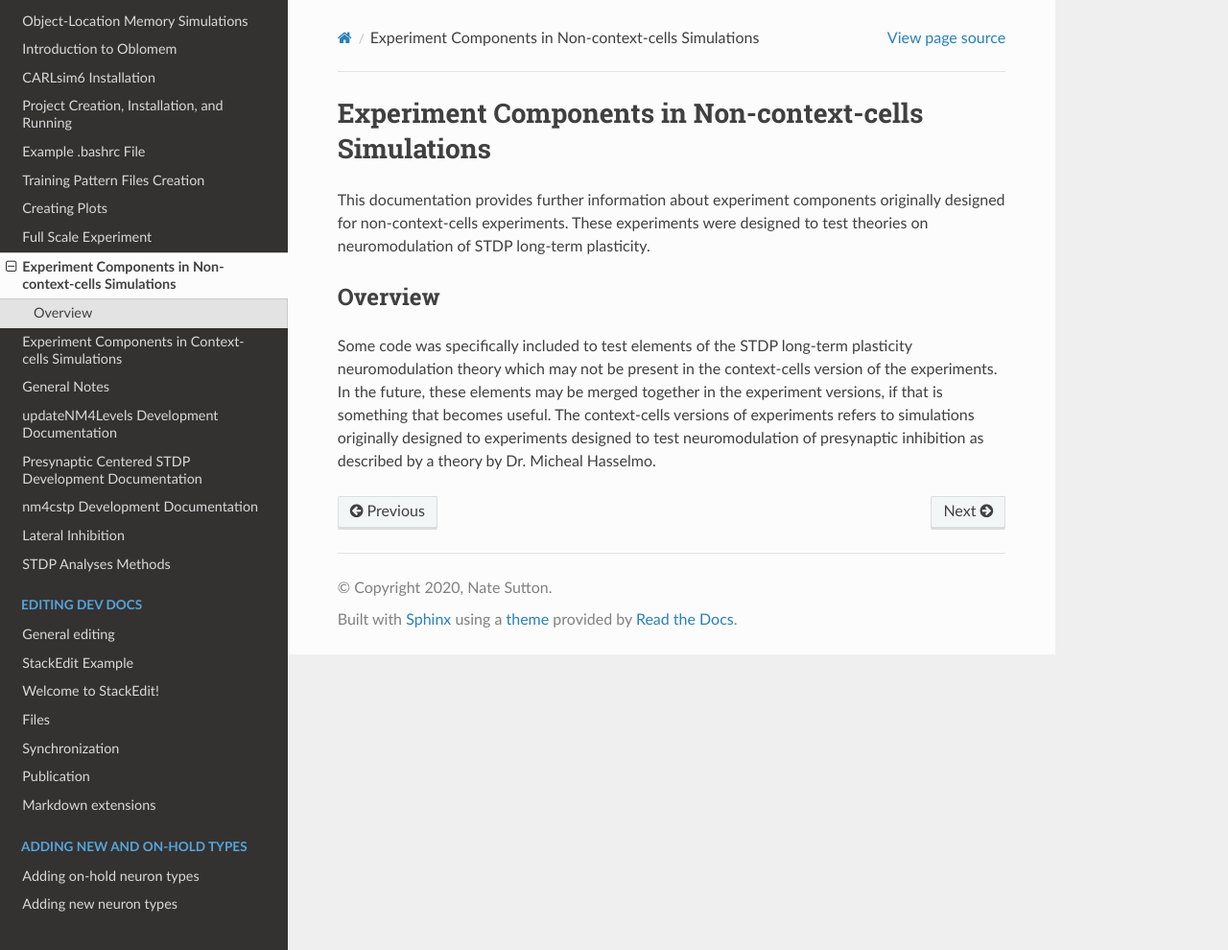
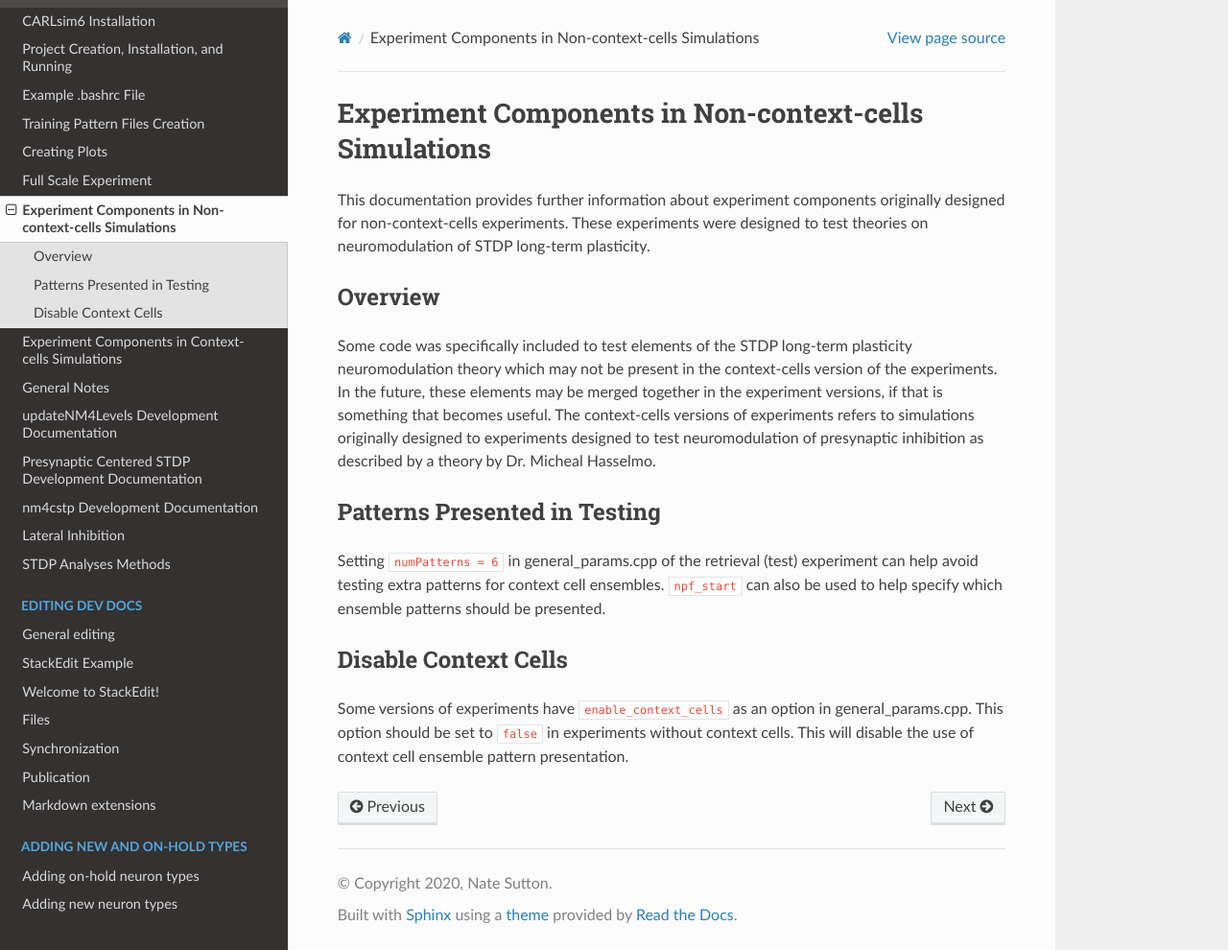
Before and after one commit to Hippocampome-Org/hco_dev_docs, a Sphinx documentation site: the page built from docs/oblomem/non-context-cells_exp.md, in a window 1280 px wide and 990 px high. Shown: the whole window at 96% size. Built offline with Sphinx 7.4.7 and the Read the Docs theme 3.1.0, drawn with Linux system fonts in a browser that asks for light colours.

Commit message:
added to oblomem docs

```diff
--- a/docs/oblomem/non-context-cells_exp.md
+++ b/docs/oblomem/non-context-cells_exp.md
@@ -6,3 +6,11 @@ This documentation provides further information about experiment components orig
 ## Overview
 
 Some code was specifically included to test elements of the STDP long-term plasticity neuromodulation theory which may not be present in the context-cells version of the experiments. In the future, these elements may be merged together in the experiment versions, if that is something that becomes useful. The context-cells versions of experiments refers to simulations originally designed to experiments designed to test neuromodulation of presynaptic inhibition as described by a theory by Dr. Micheal Hasselmo.
+
+## Patterns Presented in Testing
+
+Setting `numPatterns = 6` in general_params.cpp of the retrieval (test) experiment can help avoid testing extra patterns for context cell ensembles. `npf_start` can also be used to help specify which ensemble patterns should be presented.
+
+## Disable Context Cells
+
+Some versions of experiments have `enable_context_cells` as an option in general_params.cpp. This option should be set to `false` in experiments without context cells. This will disable the use of context cell ensemble pattern presentation.
```
Also changed, not shown: docs/oblomem/context-cells_exp.md (+4 -0 lines).
